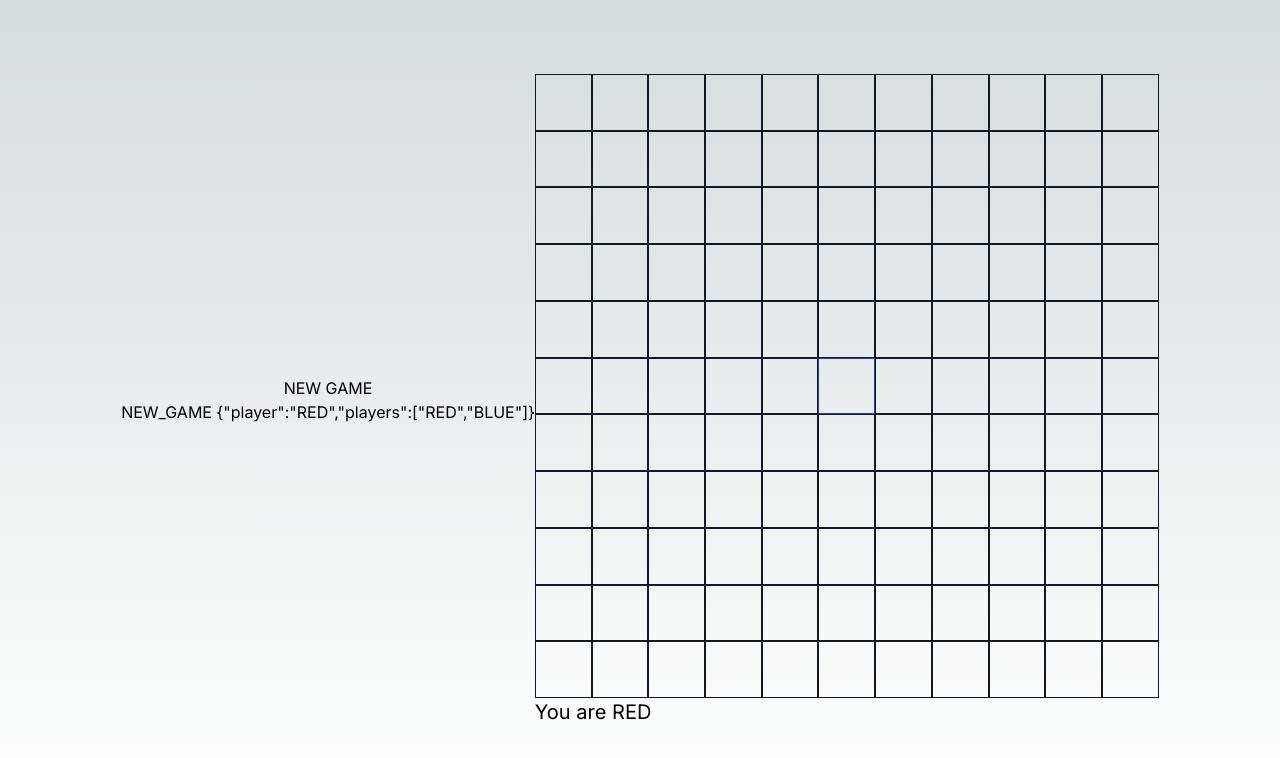
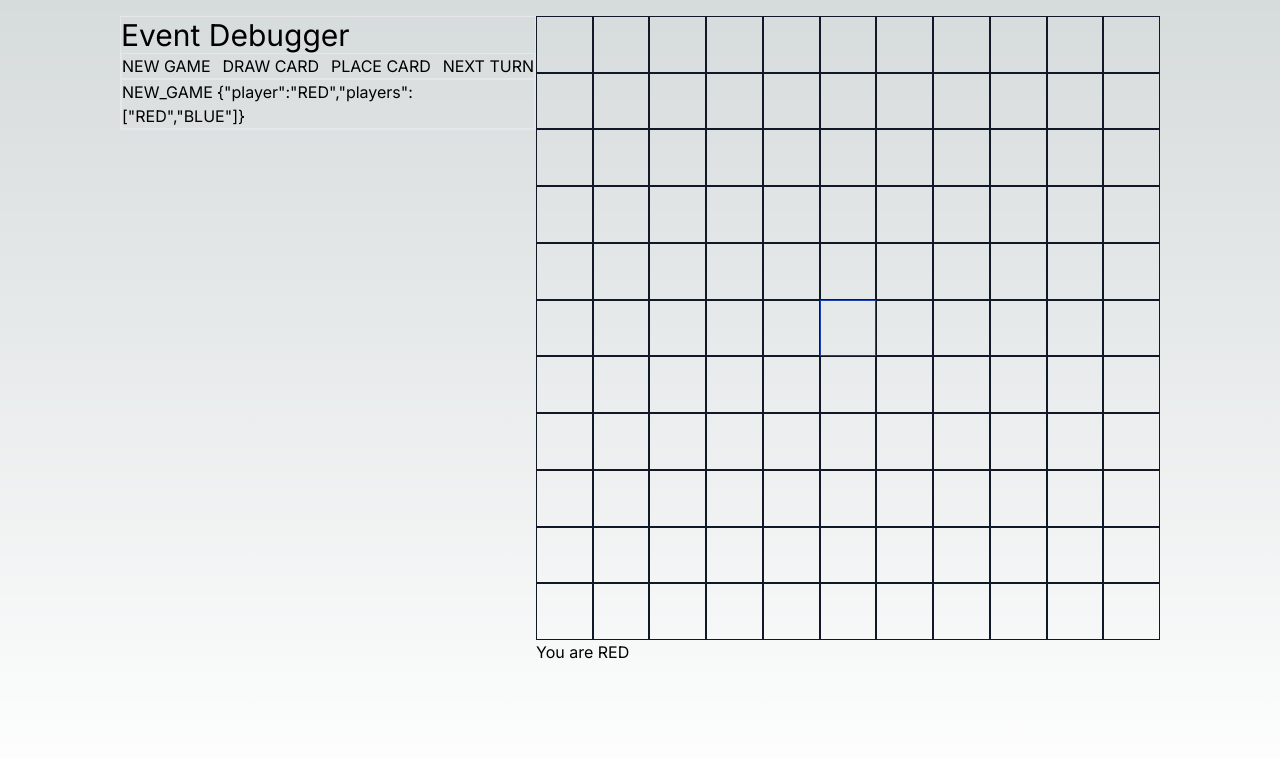
Before and after one commit to surfthink/punto, a Next.js app: page /development/events in a window 1280 px wide. Both pictures are taken after a click on the button "NEW GAME". Shown: the top 758 px of the page. Built offline with nearby package versions, Linux system fonts and the light colour scheme.

Commit message:
added more events to the debugger and added some simple styles... found issue with the way that react usestate works so needed to make more variables to get around it.

```diff
--- a/src/app/_components/EventDrivenPunto.tsx
+++ b/src/app/_components/EventDrivenPunto.tsx
@@ -16,14 +16,21 @@ export interface NewGame extends PuntoEvent {
     players: Color[];
   };
 }
-interface DrawCard extends PuntoEvent {
-  action: "DRAW";
+export interface DrawCard extends PuntoEvent {
+  action: "DRAW_CARD";
   data: {
     card: Card;
   };
 }
-interface PlaceCard extends PuntoEvent {
-  action: "PLACE";
+
+export interface TurnChange extends PuntoEvent {
+  action: "TURN_CHANGED";
+  data: {
+    turn: Color;
+  };
+}
+export interface PlaceCard extends PuntoEvent {
+  action: "CARD_PLACED";
   data: {
     card: Card;
     x: number;
@@ -32,8 +39,7 @@ interface PlaceCard extends PuntoEvent {
 }
 
 export default function EventDrivenPunto(props: { events: PuntoEvent[] }) {
-  const { board, player, players, currentCard, currentTurn, update } =
-    useGameLogic();
+  const { board, player, players, currentCard, turn, update } = useGameLogic();
 
   useEffect(() => {
     if (props.events.length > 0) {
@@ -52,7 +58,7 @@ export default function EventDrivenPunto(props: { events: PuntoEvent[] }) {
     <GameInterface
       board={board}
       card={currentCard}
-      turn={currentTurn}
+      turn={turn}
       player={player}
       handlePlacement={handlePlacement}
     ></GameInterface>
--- a/src/app/_components/GameInterface.tsx
+++ b/src/app/_components/GameInterface.tsx
@@ -6,7 +6,7 @@ import Hand from "./Hand";
 export default function GameInterface(props: {
   board?: BoardState;
   player?: Color;
-  turn: Color;
+  turn?: Color;
   card?: Card;
   handlePlacement: (x: number, y: number) => MouseEventHandler<HTMLDivElement>;
 }) {
@@ -18,7 +18,8 @@ export default function GameInterface(props: {
           handlePlacement={props.handlePlacement}
         ></Board>
       )}
-      {props.player && <div className="text-xl">You are {props.player}</div>}
+      {props.player && <div>You are {props.player}</div>}
+      {props.turn && <div>It is {props.turn}'s turn</div>}
       {props.card && (
         <Hand color={props.card.color} value={props.card.value}></Hand>
       )}
--- a/src/app/_hooks/useGameLogic.ts
+++ b/src/app/_hooks/useGameLogic.ts
@@ -1,6 +1,12 @@
 import { useState } from "react";
 import GameLogic, { BoardState, Card, Color } from "../_components/GameLogic";
-import { NewGame, PuntoEvent } from "../_components/EventDrivenPunto";
+import {
+  DrawCard,
+  NewGame,
+  PlaceCard,
+  PuntoEvent,
+  TurnChange,
+} from "../_components/EventDrivenPunto";
 
 export function useGameLogic() {
   const [board, setBoard] = useState<BoardState>();
@@ -8,18 +14,58 @@ export function useGameLogic() {
   const [players, setPlayers] = useState<Color[]>([]);
   const [currentCard, setCurrentCard] = useState<Card>();
   const [player, setPlayer] = useState<Color>();
+  const [turn, setTurn] = useState<Color>();
 
   function update(events: PuntoEvent[]) {
+    let updateBoard: BoardState | undefined = undefined;
+    let updatePlayers: Color[] | undefined = undefined;
+    let updatePlayer: Color | undefined = undefined;
+    let updateCurrentCard: Card | undefined = undefined;
+    let updateTurn: Color | undefined = undefined;
+
     events.forEach((event) => {
+      let e;
       switch (event.action) {
         case "NEW_GAME":
-          const e = event as NewGame;
-          setBoard(GameLogic.newBoard(11));
-          setPlayers(e.data.players);
-          setPlayer(e.data.player);
+          e = event as NewGame;
+          updateBoard = GameLogic.newBoard(11);
+          updatePlayers = e.data.players;
+          updatePlayer = e.data.player;
           break;
+        case "DRAW_CARD":
+          e = event as DrawCard;
+          updateCurrentCard = e.data.card;
+          break;
+        case "CARD_PLACED":
+          e = event as PlaceCard;
+          if (!updateBoard) {
+            throw new Error("board not initialized");
+          }
+          const { placed, newBoard } = GameLogic.place(
+            [...updateBoard],
+            e.data.x,
+            e.data.y,
+            e.data.card.color,
+            e.data.card.value
+          );
+          if (!placed) {
+            throw new Error("card not placed");
+          }
+          updateBoard = [...newBoard];
+          break;
+        case "TURN_CHANGED":
+          e = event as TurnChange;
+          updateTurn = e.data.turn;
+          break;
+        default:
+          throw new Error(`Unknown event: ${event.action}`);
       }
     });
+    if (updateBoard) setBoard([...updateBoard]);
+    if (updatePlayers) setPlayers([...updatePlayers]);
+    if (updatePlayer) setPlayer(updatePlayer);
+    if (updateCurrentCard) setCurrentCard(updateCurrentCard);
+    if (updateTurn) setTurn(updateTurn);
   }
 
   return {
@@ -27,7 +73,7 @@ export function useGameLogic() {
     players,
     player,
     currentCard,
-    currentTurn: players[0],
+    turn,
     update,
   };
 }
--- a/src/app/development/events/page.tsx
+++ b/src/app/development/events/page.tsx
@@ -8,7 +8,7 @@ import { useState } from "react";
 export default function Page() {
   const [events, setEvents] = useState<PuntoEvent[]>([]);
 
-  function addNewGame() {
+  function addNewGameEvent() {
     setEvents([
       ...events,
       {
@@ -20,11 +20,63 @@ export default function Page() {
       },
     ]);
   }
+
+  function addDrawCardEvent() {
+    setEvents([
+      ...events,
+      {
+        action: "DRAW_CARD",
+        data: {
+          card: {
+            color: Color.RED,
+            value: 1,
+          },
+        },
+      },
+    ]);
+  }
+
+  function addPlaceCardEvent() {
+    setEvents([
+      ...events,
+      {
+        action: "CARD_PLACED",
+        data: {
+          card: {
+            color: Color.RED,
+            value: 1,
+          },
+          x: 5,
+          y: 5,
+        },
+      },
+    ]);
+  }
+
+  function addNextTurnEvent() {
+    setEvents([
+      ...events,
+      {
+        action: "TURN_CHANGED",
+        data: {
+          turn: Color.BLUE,
+        },
+      },
+    ]);
+  }
+
   return (
-    <main className="flex min-h-screen items-center justify-center w-full p-4">
-      <div className="flex flex-col justify-between">
-        <button onClick={addNewGame}>NEW GAME</button>
-        <ul>
+    <main className="flex min-h-screen justify-center w-full p-4">
+      <div className="flex flex-col justify-start border h-full w-1/3">
+        <h1 className="text-3xl">Event Debugger</h1>
+        <div className="border flex justify-between">
+          <button onClick={addNewGameEvent}>NEW GAME</button>
+          <button onClick={addDrawCardEvent}>DRAW CARD</button>
+          <button onClick={addPlaceCardEvent}>PLACE CARD</button>
+          <button onClick={addNextTurnEvent}>NEXT TURN</button>
+        </div>
+
+        <ul className="border">
           {events.map((e, i) => (
             <li key={i}>
               {e.action} {JSON.stringify(e.data)}
```
